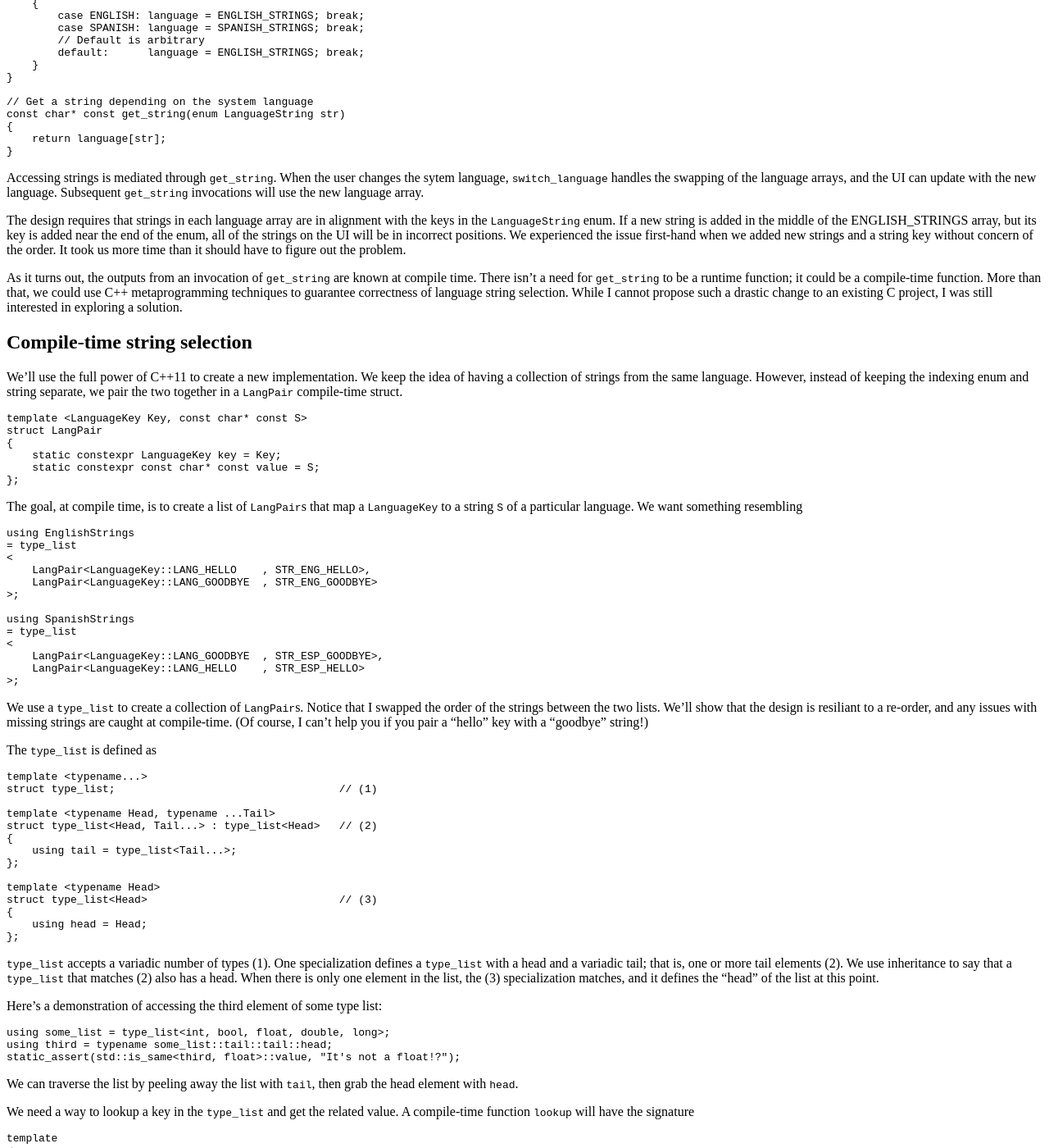
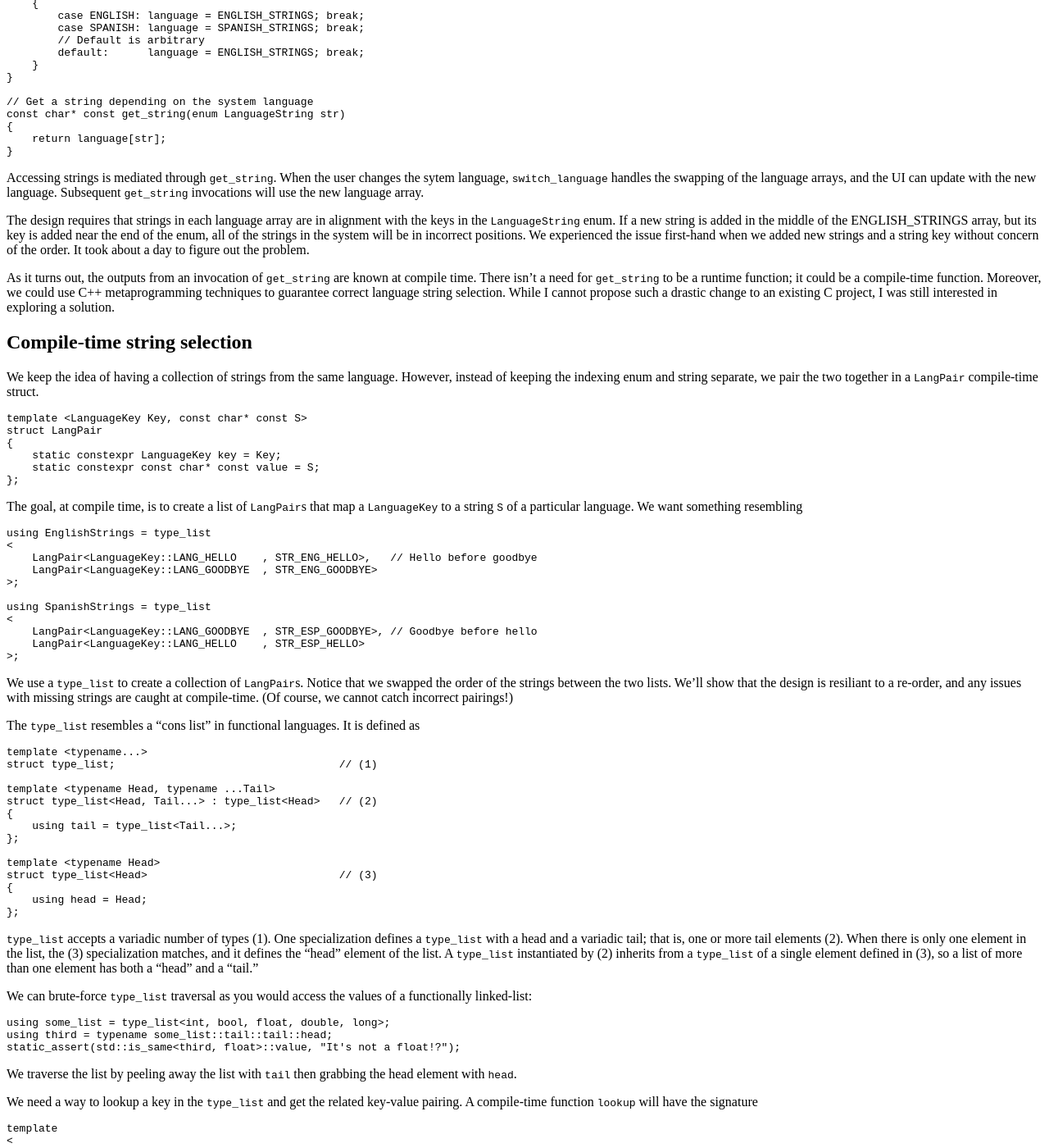
Before and after one commit to mciantyre/mciantyre.github.io, a Jekyll site: the page built from _posts/2017-09-17-cpp-compile-lang-lookup.markdown, in a window 1280 px wide and 1400 px high, scrolled down 1108 px. Shown: the whole window at 82% size. Built offline with Jekyll 4.4.1, drawn with Linux system fonts in a browser that asks for light colours; some of the changed text lies outside the part shown.

Commit message:
Update wording; add FontAwesome favicon

````diff
--- a/_posts/2017-09-17-cpp-compile-lang-lookup.markdown
+++ b/_posts/2017-09-17-cpp-compile-lang-lookup.markdown
@@ -91,21 +91,20 @@ will use the new language array.
 The design requires that strings in each language array are in alignment with
 the keys in the `LanguageString` enum. If a new string is added in the middle of
 the ENGLISH_STRINGS array, but its key is added near the end of the enum, all of
-the strings on the UI will be in incorrect positions. We experienced the issue
+the strings in the system will be in incorrect positions. We experienced the issue
 first-hand when we added new strings and a string key without concern of the
-order. It took us more time than it should have to figure out the problem.
+order. It took about a day to figure out the problem.
 
 As it turns out, the outputs from an invocation of `get_string` are known at
 compile time. There isn't a need for `get_string` to be a runtime function; it
-could be a compile-time function. More than that, we could use C++
-metaprogramming techniques to guarantee correctness of language string
+could be a compile-time function. Moreover, we could use C++
+metaprogramming techniques to guarantee correct language string
 selection. While I cannot propose such a drastic change to an existing C
 project, I was still interested in exploring a solution.
 
 ## Compile-time string selection
 
-We'll use the full power of C++11 to create a new implementation. We keep
-the idea of having a collection of strings from the same language. However,
+We keep the idea of having a collection of strings from the same language. However,
 instead of keeping the indexing enum and string separate, we pair the two
 together in a `LangPair` compile-time struct.
 
@@ -123,28 +122,25 @@ The goal, at compile time, is to create a list of `LangPair`s that map a
 resembling
 
 ```c++
-using EnglishStrings
-= type_list
+using EnglishStrings = type_list
 <
-    LangPair<LanguageKey::LANG_HELLO    , STR_ENG_HELLO>,
+    LangPair<LanguageKey::LANG_HELLO    , STR_ENG_HELLO>,   // Hello before goodbye
     LangPair<LanguageKey::LANG_GOODBYE  , STR_ENG_GOODBYE>
 >;
 
-using SpanishStrings
-= type_list
+using SpanishStrings = type_list
 <
-    LangPair<LanguageKey::LANG_GOODBYE  , STR_ESP_GOODBYE>,
+    LangPair<LanguageKey::LANG_GOODBYE  , STR_ESP_GOODBYE>, // Goodbye before hello
     LangPair<LanguageKey::LANG_HELLO    , STR_ESP_HELLO>
 >;
 ```
 
-We use a `type_list` to create a collection of `LangPair`s. Notice that I
+We use a `type_list` to create a collection of `LangPair`s. Notice that we
 swapped the order of the strings between the two lists. We'll show
 that the design is resiliant to a re-order, and any issues with missing strings
-are caught at compile-time. (Of course, I can't help you if you pair a "hello"
-key with a "goodbye" string!)
+are caught at compile-time. (Of course, we cannot catch incorrect pairings!)
 
-The `type_list` is defined as
+The `type_list` resembles a "cons list" in functional languages. It is defined as
 
 ```c++
 template <typename...>
@@ -165,11 +161,13 @@ struct type_list<Head>                              // (3)
 
 `type_list` accepts a variadic number of types (1). One specialization defines a
 `type_list` with a head and a variadic tail; that is, one or more tail elements
-(2). We use inheritance to say that a `type_list` that matches (2) also has a
-head. When there is only one element in the list, the (3) specialization
-matches, and it defines the "head" of the list at this point.
+(2). When there is only one element in the list, the (3) specialization
+matches, and it defines the "head" element of the list. A `type_list`
+instantiated by (2) inherits from a `type_list` of a single element defined in
+(3), so a list of more than one element has both a "head" and a "tail."
 
-Here's a demonstration of accessing the third element of some type list:
+We can brute-force `type_list` traversal as you would access the
+values of a functionally linked-list:
 
 ```c++
 using some_list = type_list<int, bool, float, double, long>;
@@ -177,11 +175,11 @@ using third = typename some_list::tail::tail::head;
 static_assert(std::is_same<third, float>::value, "It's not a float!?");
 ```
 
-We can traverse the list by peeling away the list with `tail`, then grab the
+We traverse the list by peeling away the list with `tail` then grabbing the
 head element with `head`.
 
-We need a way to lookup a key in the `type_list` and get the related value. A
-compile-time function `lookup` will have the signature
+We need a way to lookup a key in the `type_list` and get the related key-value
+pairing. A compile-time function `lookup` will have the signature
 
 ```c++
 template
@@ -196,9 +194,7 @@ struct lookup;
 Where the `class TList` will be a `type_list`. There is no definition yet;
 we'll define specializations below.
 
-We declared a `bool Found` to indicate that the key of the head element matches
-the key we want. If `Found` is false, we want to keep looking down the tail of
-the list:
+We declared a `bool Found` to indicate that the key of the head element matches the key we want. A user should never specify `Found` directly; the default value is the equality of the list's head element to the key. If `Found` is false, we want to keep looking down the tail of the list:
 
 ```c++
 template
@@ -206,10 +202,10 @@ template
     LanguageKey Key,
     class TList
 >
-struct lookup<Key, TList, false>
+struct lookup<Key, TList, false>    // Specialization: Found is false
 {
-    using type =
-        typename lookup<
+    using type =                    // type is the type returned by a
+        typename lookup<            // subsequent lookup down the tail
             Key,
             typename TList::tail,
             TList::tail::head::key == Key
@@ -260,12 +255,12 @@ int main(int argc, const char * argv[]) {
 ```
 
 `get_string` accepts a `LanguageKey` constant as a type argument, and
-a `Language` run-time argument. The run-time argument is the current
+a `Language` enumeration run-time argument. The run-time argument is the current
 system language.
 
 Since string lookup is performed at compile-time, there are instances of
 `get_string` for each `LanguageKey` argument provided to the function.
-It would be as if we wrote out the following functions manually:
+It's as if we wrote out each function manually:
 
 ```c++
 // When the template argument is LanguageKey::LANG_HELLO...
@@ -314,18 +309,17 @@ int main(int argc, const char * argv[]) {
 
 Because `SpanishStrings` doesn't have a pairing to `LANG_LOVE`, a developer who
 tries `get_string<LanguageKey::LANG_LOVE>(...)` will see a build
-error. The specific error will most likely resemble a failed attempt to get a
+error. The specific error resembles a failed attempt to get a
 `tail` type from a `type_list`, since the `lookup` function has exhausted the
-type list. Error handling is a big TODO and a future research project for me.
-But, as far as "experiential prototypes" go, this was good enough for me (and
-better than what's there now).
+type list. Error handling is a big TODO and a future research project.
+But, as far as "experiential prototypes" go, this was good enough (and
+better than what we had been working with).
 
 ## What's left?
 
 We took a brittle string indexing system and added compile-time safety with
-some added flexibility and maintainability. Improvements could include
-better compile-time error handling; there should be some way to say something
-to the effect of _"Error: key not found in all language lists"_.
+more flexibility and maintainability. Improvements could include
+better compile-time error handling; an error to the effect of _"Error: key not found in all language lists"_ would be better than the current compiler error.
 
 The original implementation had _L_ arrays of _N_ string pointers, where _L_ is
 the number of languages and _N_ is the number of strings in a language. The
````
Also changed, not shown: other parts of _posts/2017-09-17-cpp-compile-lang-lookup.markdown (+3 -4 lines), public/apple-touch-icon-144-precomposed.png (deleted), public/favicon.ico.
